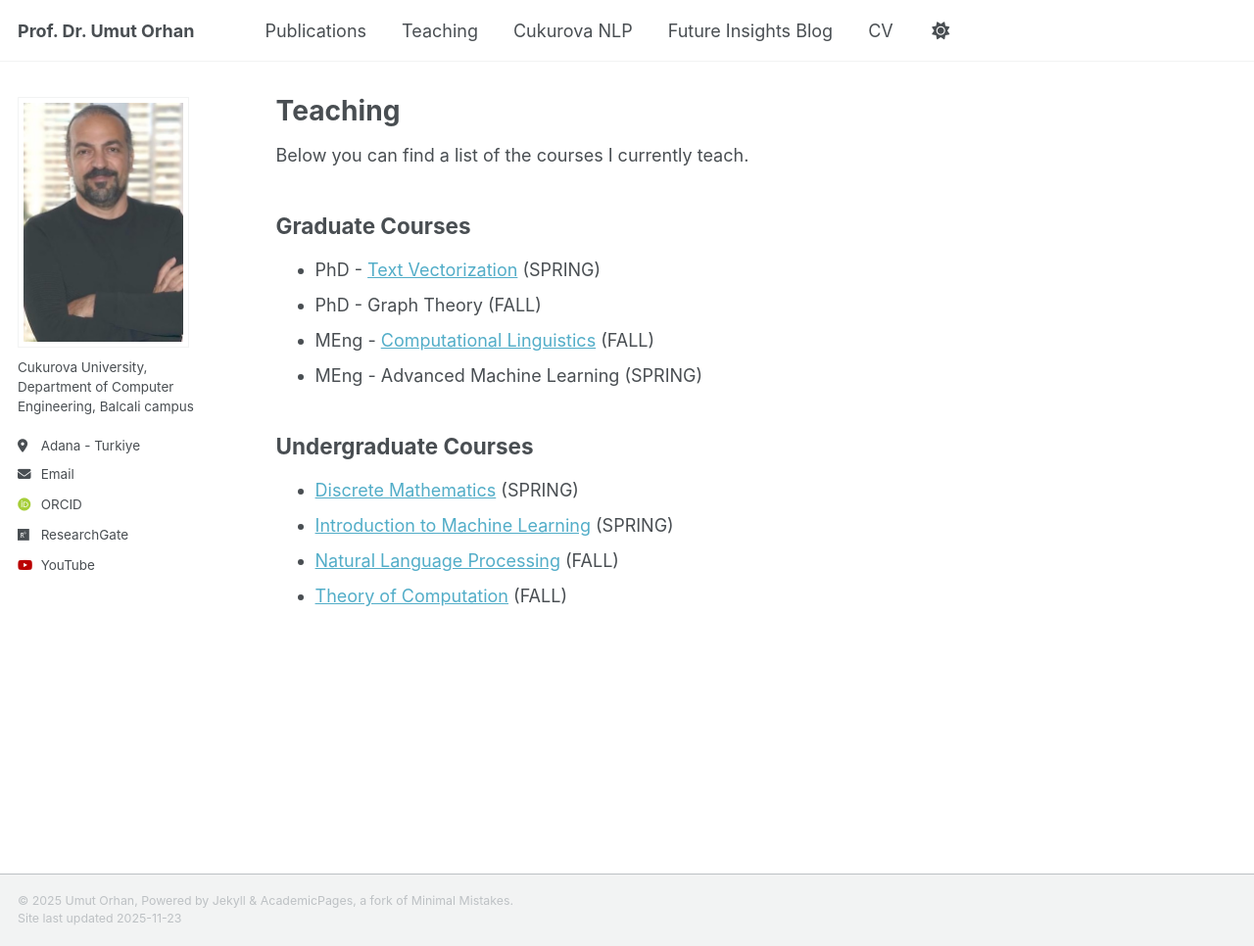
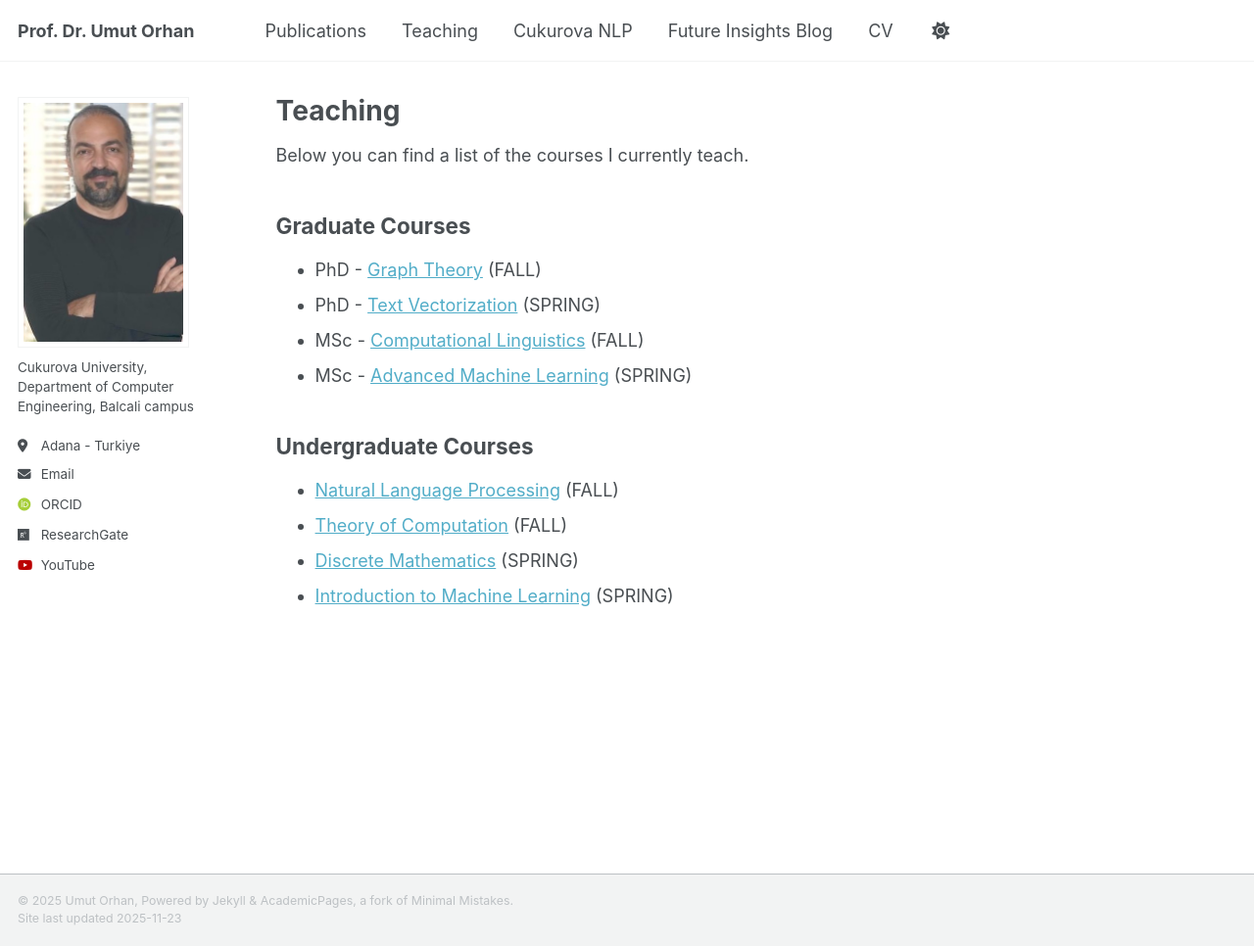
Before and after one commit to uorhan/uorhan.github.io, a Jekyll site: the page built from _pages/teaching.md, in a window 1280 px wide and 966 px high. Shown: the whole window at 98% size. Built offline with Jekyll 4.4.1, drawn with Linux system fonts in a browser that asks for light colours; some web fonts are replaced.

Commit message:
Update course listings in teaching.md

```diff
--- a/_pages/teaching.md
+++ b/_pages/teaching.md
@@ -8,13 +8,13 @@ author_profile: true
 Below you can find a list of the courses I currently teach.
 
 ## Graduate Courses
+* PhD - [Graph Theory](/teaching/GraT) (FALL)
 * PhD - [Text Vectorization](/teaching/T2V) (SPRING)
-* PhD - Graph Theory (FALL)
-* MEng - [Computational Linguistics](/teaching/CoL) (FALL)
-* MEng - Advanced Machine Learning (SPRING)
+* MSc - [Computational Linguistics](/teaching/CoL) (FALL)
+* MSc - [Advanced Machine Learning](/teaching/AdML) (SPRING)
 
 ## Undergraduate Courses
+* [Natural Language Processing](/teaching/NLP) (FALL)
+* [Theory of Computation](/teaching/ToC) (FALL)
 * [Discrete Mathematics](/teaching/DiM) (SPRING)
 * [Introduction to Machine Learning](/teaching/IML) (SPRING)
-* [Natural Language Processing](/teaching/NLP) (FALL)
-* [Theory of Computation](/teaching/ToC) (FALL)
```
